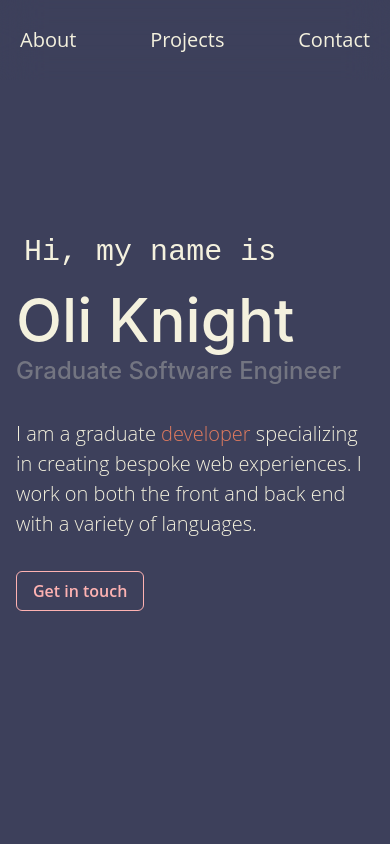
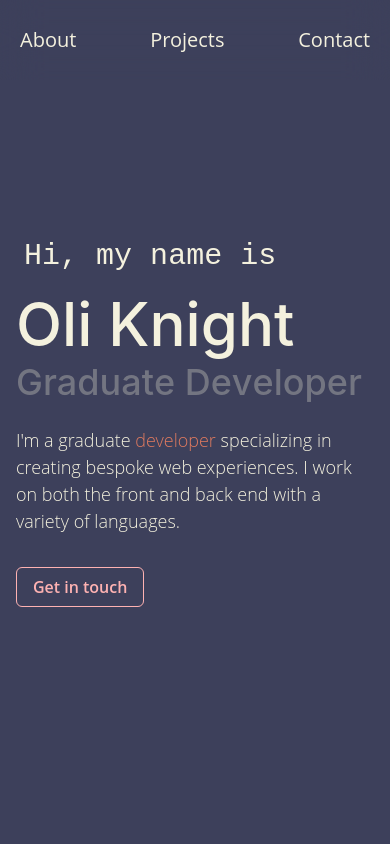
Before and after one commit to oliknight1/portfolio, a Next.js app: page / in a window 390 px wide. Shown: the top 844 px of the page. Built offline with nearby package versions, Linux system fonts and the light colour scheme; no server answers; the database is empty.

Commit message:
Improve mobile styling

```diff
--- a/components/AnimatedTitle.tsx
+++ b/components/AnimatedTitle.tsx
@@ -33,12 +33,14 @@ const AnimatedTitle : FC<AnimatedTitleProps> = ( { text, ...props } ) => {
 	return (
 		<Heading as="h1" {...props}>
 			{
-				letters.map( ( letter : string ) => (
+				letters.map( ( letter : string, index : number ) => (
 					<span
 						style={{
 							overflow: 'hidden',
 							display: 'inline-block',
 						}}
+						// eslint-disable-next-line react/no-array-index-key
+						key={`${letter}-${index}`}
 					>
 						<motion.span
 							style={{ display: 'inline-block' }}
--- a/components/Header.tsx
+++ b/components/Header.tsx
@@ -13,6 +13,15 @@ const container : Variants = {
 			delayChildren: 1,
 			staggerChildren: 0.025,
 		},
+	},
+};
+const text : Variants = {
+	hidden: {
+		opacity: 0,
+	},
+	visible: {
+		opacity: 1,
+		transition: { delay: 2 },
 	},
 };
 const Header : FC = () => (
@@ -39,19 +48,18 @@ const Header : FC = () => (
 						fontSize={[ '6xl', null, '8xl' ]}
 					/>
 					<AnimatedTitle
-						text="Graduate Software Engineer"
+						text="Graduate Developer"
 						fontWeight="medium"
-						fontSize={[ '2xl', null, '6xl' ]}
+						fontSize={[ '4xl', null, '5xl', '8xl' ]}
 						mt={-6}
-						mb={6}
+						mb={2}
 						opacity="0.3"
 					/>
 
 				</div>
-			</motion.div>
-
-			<Text maxW="xl" mb={8} fontSize="xl" fontWeight="light">
-				I am a graduate <Text as="span" color="brand.red">developer </Text>
+				<motion.div variants={text} initial="hidden" animate="visible">
+					<Text maxW={[ '100%', null, '3xl' ]} mb={8} fontSize={[ 'lg', null, '2xl' ]} fontWeight="light">
+						I&#39;m a graduate <Text as="span" color="brand.red">developer </Text>
 						specializing in creating bespoke web experiences. I work on
 						both the front and back end with a variety of languages.
 					</Text>
@@ -69,6 +77,9 @@ const Header : FC = () => (
 					>
 						Get in touch
 					</Button>
+				</motion.div>
+			</motion.div>
+
 		</div>
 	</Flex>
 );
```
Lines whose indentation alone changed are shown as unchanged.
